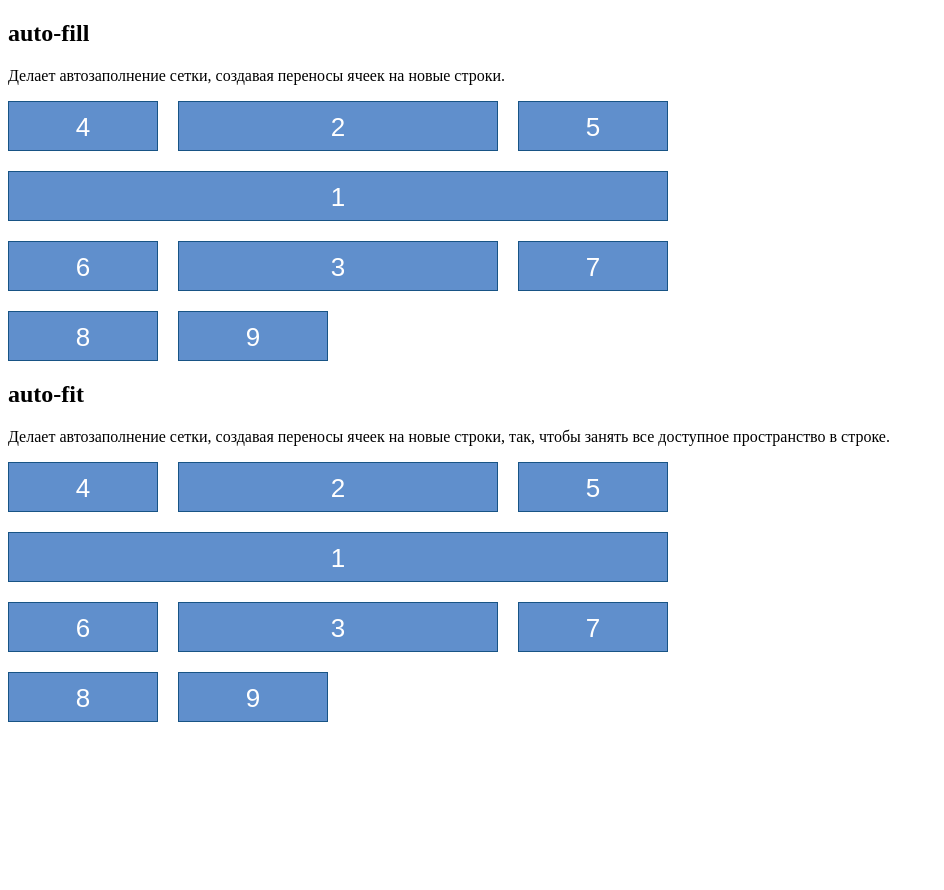
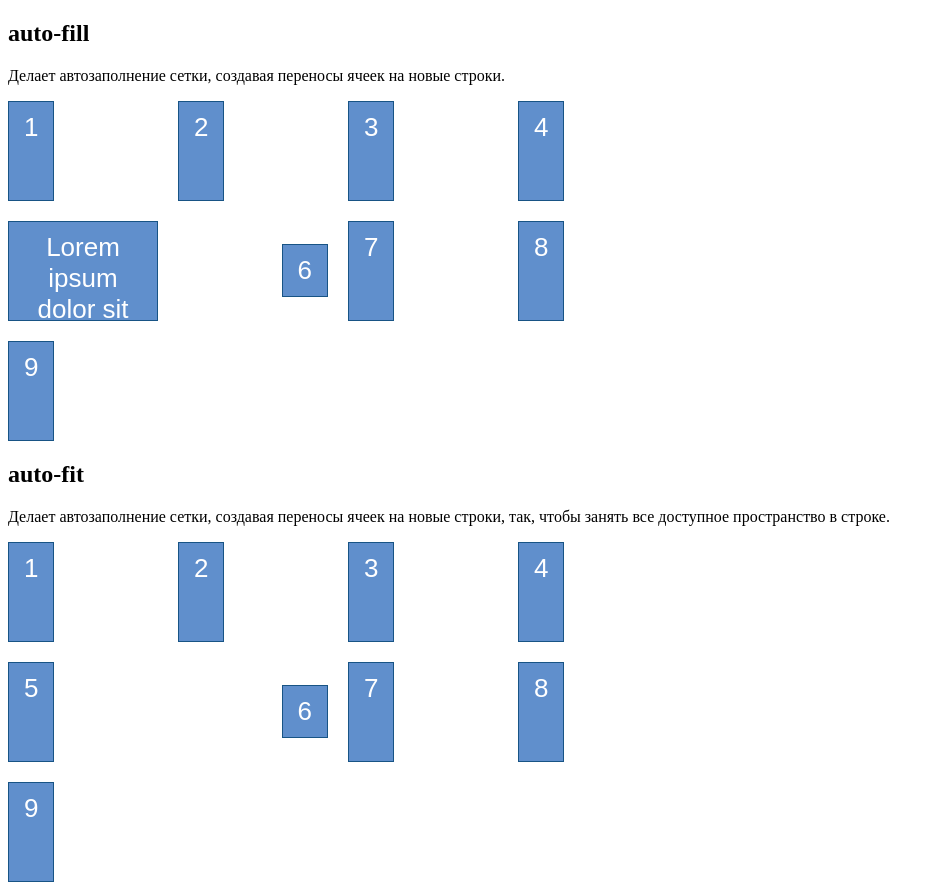
Before and after one commit to amsornet/Practice_CSS_GRID, a plain HTML site: page index.html in a window 1280 px wide. Shown: the whole page, without its empty margins (0-944 px from the left). Before the commit the page ends 800 px from the top, so only its background shows below. Drawn offline with Linux system fonts and the light colour scheme.

Commit message:
init: justify-self, align-self

```diff
--- a/css/style.css
+++ b/css/style.css
@@ -14,25 +14,14 @@
 .grid {
     display: grid;
     grid-template-columns: 150px 150px 150px 150px;
-    grid-auto-rows: 50px;
+    grid-auto-rows: 100px 100px 100px;
     grid-gap: 20px;
+
+    /* start, end, center, stretch */
+    justify-items: start;
+    align-items: stretch;
 }
-
-.grid > div:nth-child(1) {
-    /*grid-column-start: 1;*/
-    /*grid-column-end: -1;*/
-    grid-column: 1 / -1;
-    grid-row: 2;
+.grid > div:nth-child(6) {
+    justify-self: end;
+    align-self: center;
 }
-
-.grid > div:nth-child(2) {
-    grid-column: 2 / 4;
-    /*grid-row-start: 1;*/
-    /*grid-row-end: 3;*/
-    grid-row: 1;
-}
-
-.grid > div:nth-child(3) {
-    grid-column: 2 / 4;
-    grid-row: 3;
-}
--- a/index.html
+++ b/index.html
@@ -3,7 +3,7 @@
 <head>
   <meta charset="UTF-8">
   <link rel="stylesheet" href="css/style.css">
-  <title>Title</title>
+  <title>CSS GRID</title>
 </head>
 <body>
   <h2>auto-fill</h2>
@@ -13,7 +13,7 @@
     <div>2</div>
     <div>3</div>
     <div>4</div>
-    <div>5</div>
+    <div>Lorem ipsum dolor sit amet.</div>
     <div>6</div>
     <div>7</div>
     <div>8</div>
```
